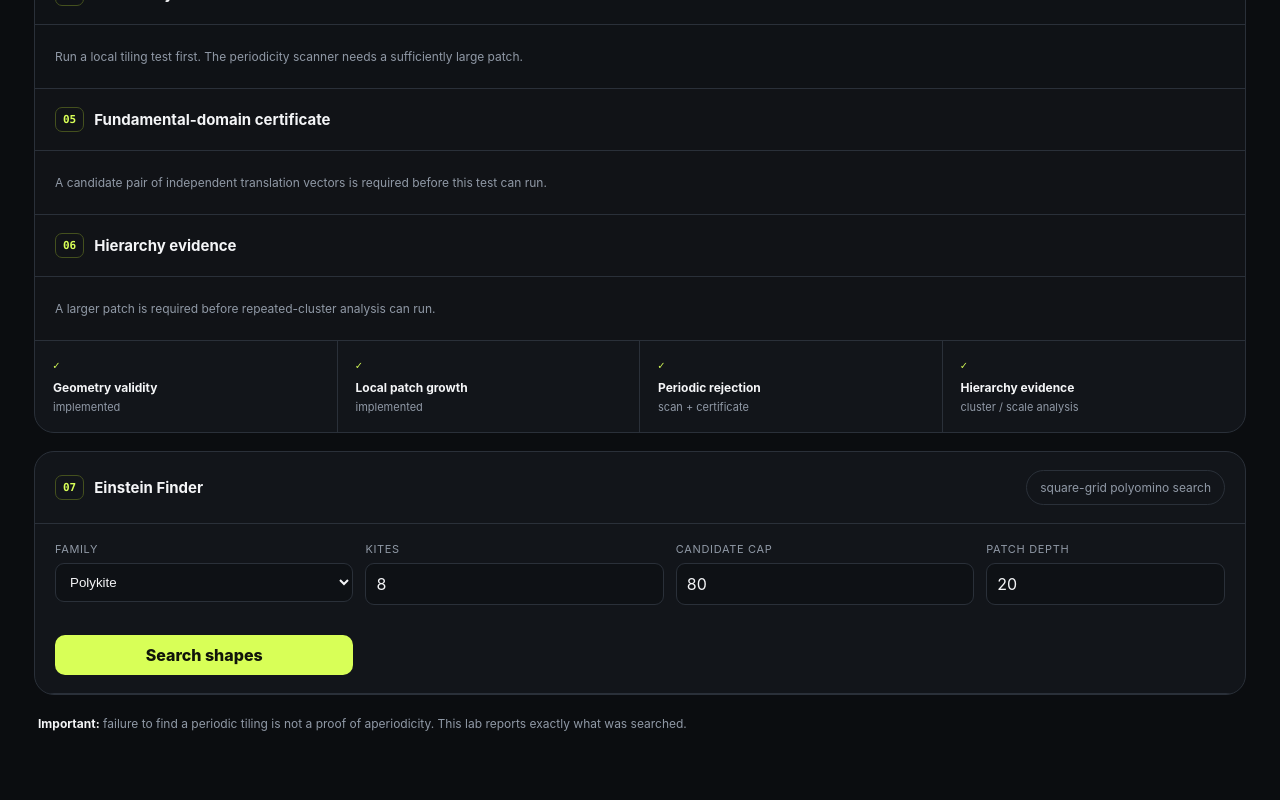
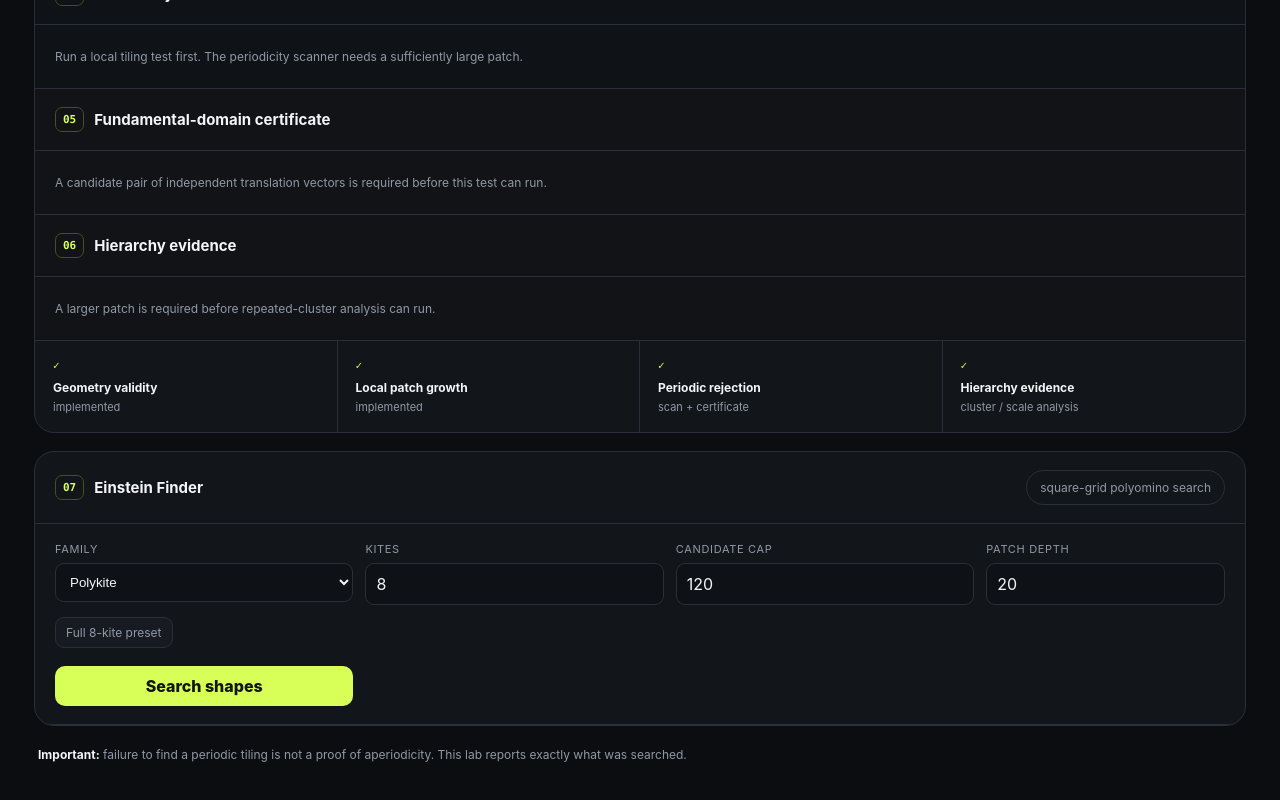
Before and after one commit to codaux/einstein-lab, a Next.js app: page / in a window 1280 px wide. Shown: the part 1322-2122 px from the top of the page. Built offline with nearby package versions, Linux system fonts and the light colour scheme.

Commit message:
Add full eight-kite search preset

```diff
--- a/components/FinderPanel.tsx
+++ b/components/FinderPanel.tsx
@@ -14,7 +14,7 @@ function previewPoints(poly:{x:number;y:number}[]){
 export default function FinderPanel({onLoadShape,allowReflection}:{onLoadShape:(poly:{x:number;y:number}[])=>void;allowReflection:boolean}){
   const [family,setFamily]=useState<"polyomino"|"polykite">("polykite");
   const [cellCount,setCellCount]=useState(8);
-  const [limit,setLimit]=useState(80);
+  const [limit,setLimit]=useState(120);
   const [maxTiles,setMaxTiles]=useState(20);
   const [results,setResults]=useState<FinderResult[]>([]);
   const [progress,setProgress]=useState({phase:"shallow" as "shallow"|"deep",done:0,total:0});
@@ -65,9 +65,12 @@ export default function FinderPanel({onLoadShape,allowReflection}:{onLoadShape:(
       <div className="finderControls">
         <label><span>Family</span><select value={family} onChange={e=>{const v=e.target.value as "polyomino"|"polykite";setFamily(v);if(v==="polykite"&&cellCount<4)setCellCount(8);}}><option value="polykite">Polykite</option><option value="polyomino">Polyomino</option></select></label>
         <label><span>{family==="polykite" ? "Kites" : "Cells"}</span><input type="number" min="3" max="9" value={cellCount} onChange={e=>setCellCount(Math.max(3,Math.min(9,+e.target.value||3)))}/></label>
-        <label><span>Candidate cap</span><input type="number" min="10" max="400" value={limit} onChange={e=>setLimit(Math.max(10,Math.min(400,+e.target.value||10)))}/></label>
+        <label><span>Candidate cap</span><input type="number" min="10" max="1200" value={limit} onChange={e=>setLimit(Math.max(10,Math.min(1200,+e.target.value||10)))}/></label>
         <label><span>Patch depth</span><input type="number" min="8" max="40" value={maxTiles} onChange={e=>setMaxTiles(Math.max(8,Math.min(40,+e.target.value||8)))}/></label>
-        {!running ? <button className="run finderRun" onClick={start}>Search shapes</button> : <button className="ghost finderRun" onClick={stop}>Stop</button>}
+        <div className="finderActions">
+          <button className="ghost" disabled={running} onClick={()=>{setFamily("polykite");setCellCount(8);setLimit(900);setMaxTiles(24);}}>Full 8-kite preset</button>
+          {!running ? <button className="run finderRun" onClick={start}>Search shapes</button> : <button className="ghost finderRun" onClick={stop}>Stop</button>}
+        </div>
       </div>
 
       {running && (
```
